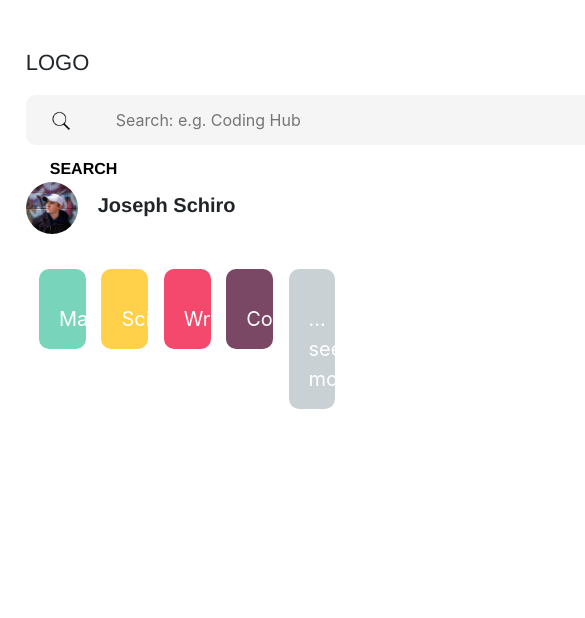
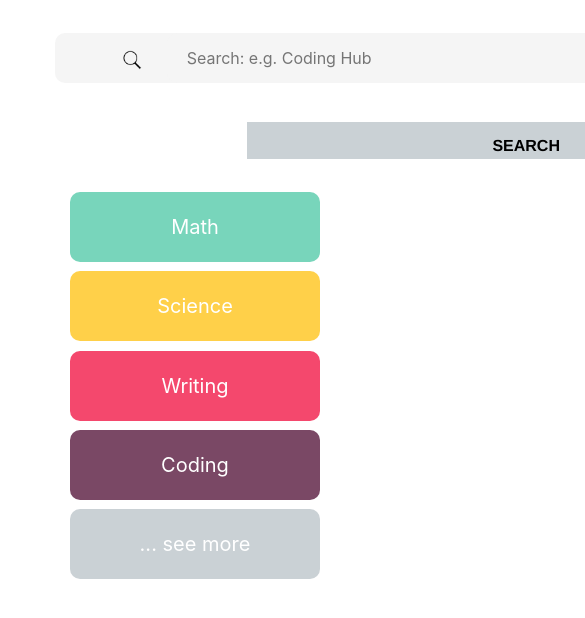
Before and after one commit to coding-hub-org/club-hub-F2020, a React (Create React App) app: page /about in a window 390 px wide. Shown: the top 618 px of the page, 585 px wide, since content can reach past the window. Built offline with nearby package versions, Linux system fonts and the light colour scheme.

Commit message:
Made Nav Bar & Categories Panel Responsive

```diff
--- a/src/components/Categories.css
+++ b/src/components/Categories.css
@@ -4,6 +4,7 @@
     margin: 0 auto;
 }
 
+@media only screen and (min-width: 1235px) {
     .Categories p {
         width: 15%;
         margin: auto;
@@ -17,3 +18,18 @@
         font-weight: 3000;
         font-size: 20px;
     }
+}
+
+@media only screen and (max-width: 1235px) {
+    .Categories p {
+        width: 80%;
+        margin: auto;
+        margin-bottom: 3%;
+        padding: 20px 20px 20px 20px;
+        height: 10%;
+        color: white;
+        border-radius: 10px;
+        font-weight: 3000;
+        font-size: 20px;
+    }
+}
--- a/src/components/Navbar.css
+++ b/src/components/Navbar.css
@@ -1,5 +1,4 @@
 .navbar{
-    width: 95%;
     margin: auto;
     margin-top: 25px;
     margin-bottom: 25px;
@@ -9,6 +8,8 @@
     font-family: Helvetica;
     font-size: 22px;
     margin-top: 12.5px;
+    margin-left: 3%;
+    float: left;
 }
 
 .profilePic {
@@ -44,7 +45,7 @@
 .searchInput {
     background-color: #F5F5F5F5;
     border: none;
-    width: 701px;
+    width: 80%;
     height: 50px;
     padding-left: 20px;
     border-radius: 10px;
@@ -58,8 +59,51 @@
     font-family: Helvetica;
     padding-top: 12.5px;
     padding-left: 24px;
+    float: right;
 }
 
 *:focus {
     outline: 0 !important;
 }
+
+@media only screen and (min-width: 1235px) {
+    .navbar {
+        width: 95%;
+    }
+}
+
+@media only screen and (max-width: 1235px) {
+
+    .searchBar {
+        text-align: center;
+        margin-left: 5%;
+        margin-right: 5%;
+        margin-bottom: 5%;
+    }
+
+
+    .searchButton {
+        width: 70%;
+        background-color: #CAD1D5;
+        text-align: center !important;
+        margin: 0 auto !important;
+    }
+}
+
+@media only screen and (max-width: 1272px) {
+
+
+
+    .profileName {
+        display: none !important;
+    }
+
+    .profilePic {
+        display: none !important;
+    }
+
+    .logo {
+        display: none !important;
+    }
+
+}
--- a/src/routes/About.js
+++ b/src/routes/About.js
@@ -14,6 +14,7 @@ function About() {
       </div>
     </div>
   );
+
 }
 
 export default About;
```
Lines whose indentation alone changed are shown as unchanged.
